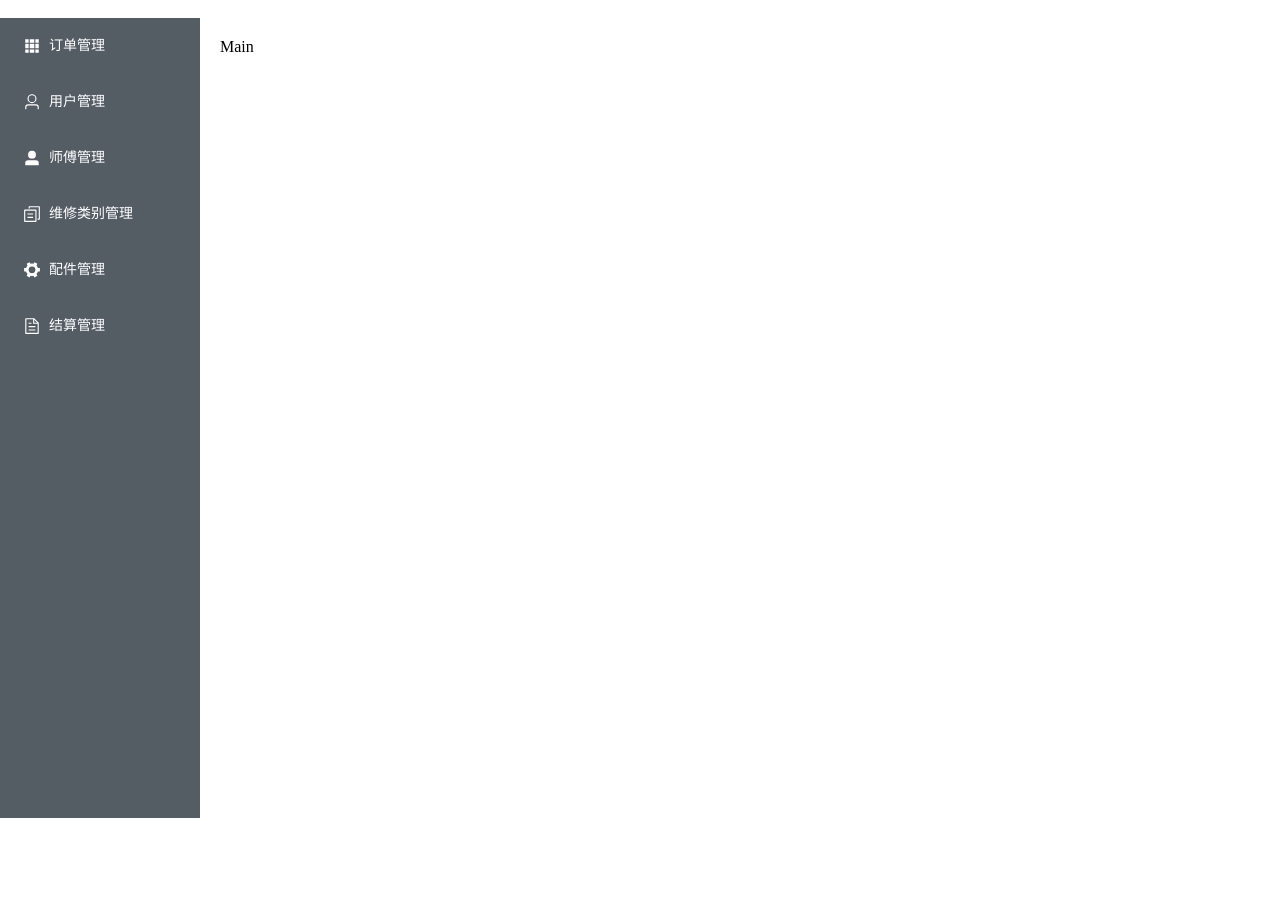
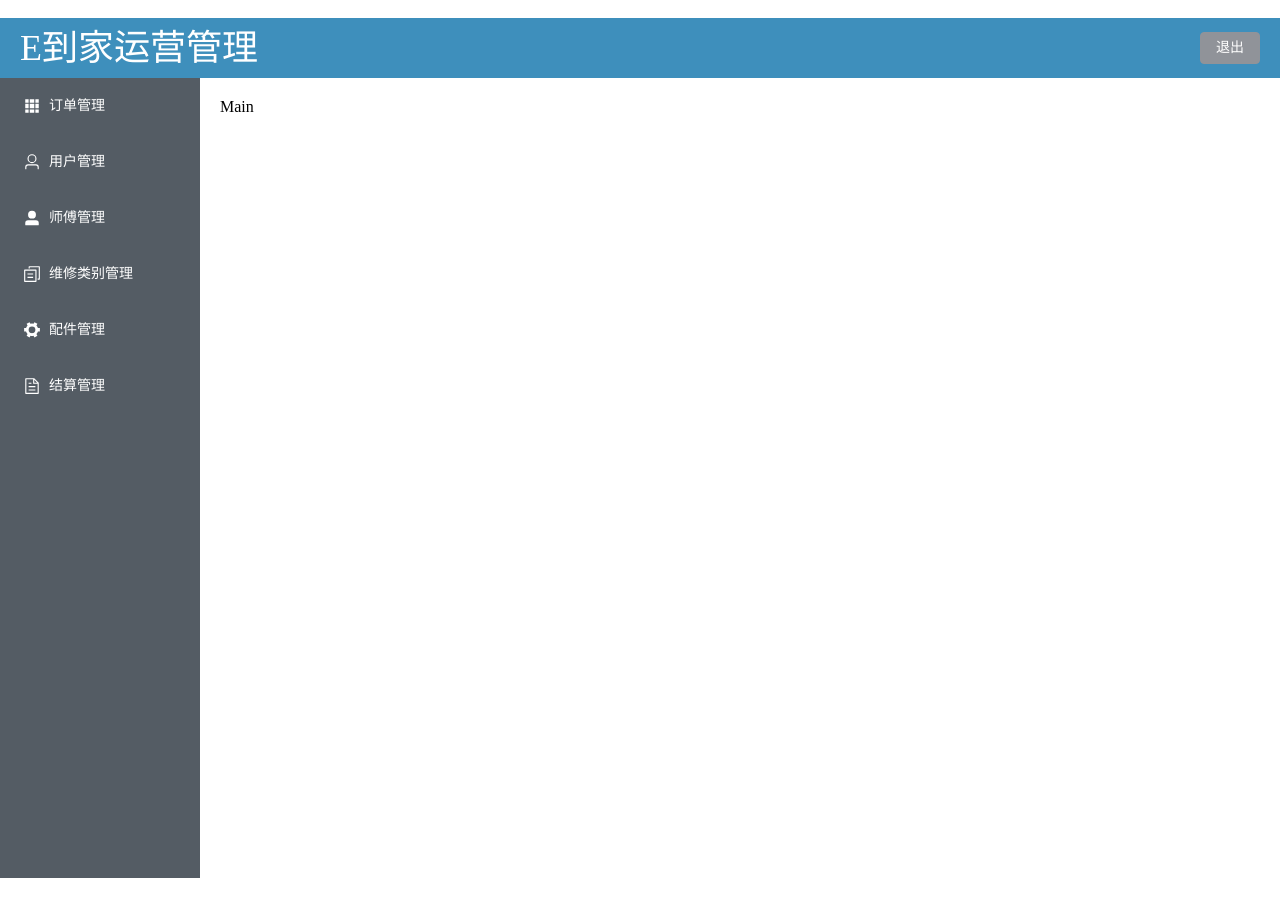
Before and after one commit to sundung/ehome-end-admin, a Vue app: page /home in a window 1280 px wide. Before the commit the page ends 837 px from the top, so only its background shows below. Built offline with nearby package versions, Linux system fonts and the light colour scheme.

Commit message:
feature(Header.vue): 增加头部区域

```diff
--- a/components.d.ts
+++ b/components.d.ts
@@ -11,6 +11,7 @@ declare module '@vue/runtime-core' {
     ElContainer: typeof import('element-plus/es')['ElContainer'];
     ElForm: typeof import('element-plus/es')['ElForm'];
     ElFormItem: typeof import('element-plus/es')['ElFormItem'];
+    ElHeader: typeof import('element-plus/es')['ElHeader'];
     ElIcon: typeof import('element-plus/es')['ElIcon'];
     ElInput: typeof import('element-plus/es')['ElInput'];
     ElMain: typeof import('element-plus/es')['ElMain'];
@@ -19,6 +20,7 @@ declare module '@vue/runtime-core' {
     ElMenuItemGroup: typeof import('element-plus/es')['ElMenuItemGroup'];
     ElRow: typeof import('element-plus/es')['ElRow'];
     ElSubMenu: typeof import('element-plus/es')['ElSubMenu'];
+    Header: typeof import('./src/components/Header.vue')['default'];
     HelloWorld: typeof import('./src/components/HelloWorld.vue')['default'];
     RouterLink: typeof import('vue-router')['RouterLink'];
     RouterView: typeof import('vue-router')['RouterView'];
--- /dev/null
+++ b/src/components/Header.vue
@@ -0,0 +1,32 @@
+<template>
+  <!-- 头部区域 -->
+  <el-header>
+    <div class="header-text">E到家运营管理</div>
+    <el-button type="info" @click="handleOut">退出</el-button>
+  </el-header>
+</template>
+
+<script lang="ts" setup>
+import { useRouter } from 'vue-router';
+const router = useRouter();
+// 退出操作
+const handleOut = () => {
+  // 清空 token
+  window.sessionStorage.clear();
+  // 跳转到登录页面
+  router.push('/login');
+};
+</script>
+
+<style lang="scss" scoped>
+.el-header {
+  background-color: #3e8fbc;
+  display: flex;
+  justify-content: space-between;
+  align-items: center;
+  .header-text {
+    font-size: 36px;
+    color: #fff;
+  }
+}
+</style>
--- a/src/pages/HomePage.vue
+++ b/src/pages/HomePage.vue
@@ -1,5 +1,6 @@
 <template>
   <div class="common-layout">
+    <Header></Header>
     <el-container>
       <el-aside width="200px">
         <Menu></Menu>
@@ -11,4 +12,5 @@
 
 <script lang="ts" setup>
 import Menu from './Menu/Menu.vue';
+import Header from '@/components/Header.vue';
 </script>
```
